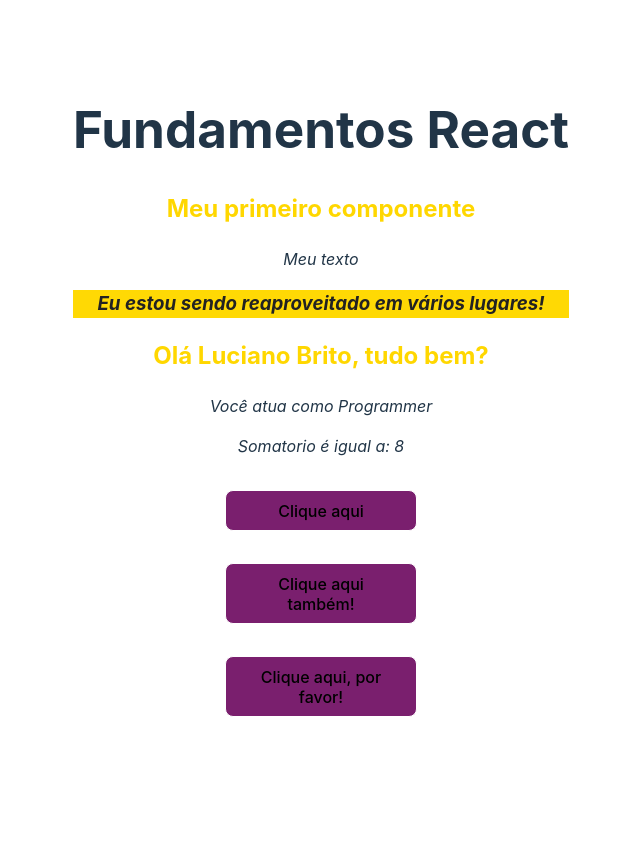
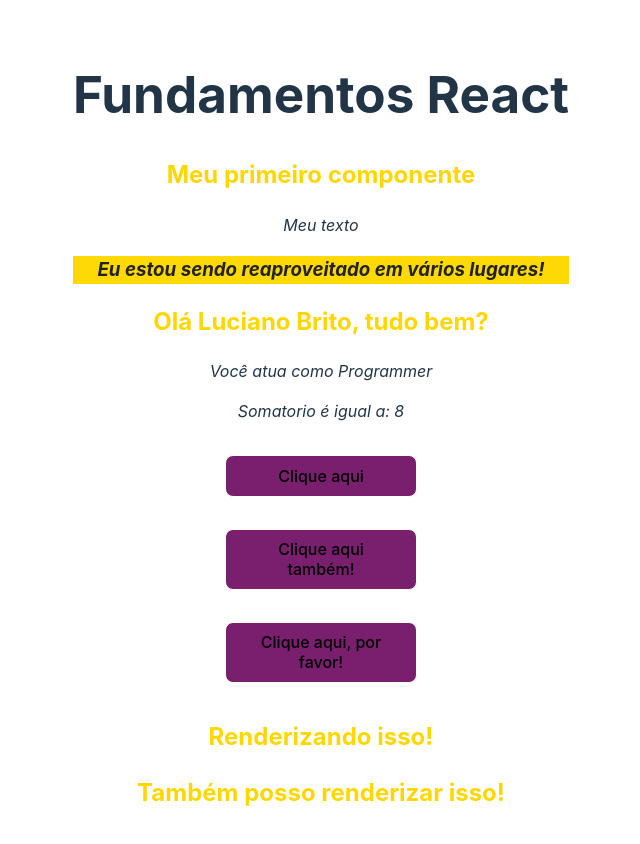
Before and after one commit to lucianobrsts/cursoreactudemy, a React (Vite) app in the folder 2_FUNDAMENTOS/fundamentos/: page / in a window 1280 px wide. Shown: the top 844 px of the page, without its empty margins (319-959 px from the left). Before the commit the page ends 800 px from the top, so only its background shows below. Built offline with nearby package versions, Linux system fonts and the light colour scheme.

Commit message:
Renderiza funções

```diff
--- a/2_FUNDAMENTOS/fundamentos/src/components/Events.jsx
+++ b/2_FUNDAMENTOS/fundamentos/src/components/Events.jsx
@@ -5,6 +5,14 @@
 
         console.log("Você ativou o evento!")
     }
+
+    const renderSomething = (x) => {
+        if(x) {
+            return <h2>Renderizando isso!</h2>
+        } else {
+            return <h2>Também posso renderizar isso!</h2>
+        }
+    };
 
     return (
         <div>
@@ -24,9 +32,11 @@
                     }
                 }}
                 >Clique aqui, por favor!
-
                 </button>
             </div>
+
+            {renderSomething(true)}
+            {renderSomething(false)}
         </div>
     )
 }
```
